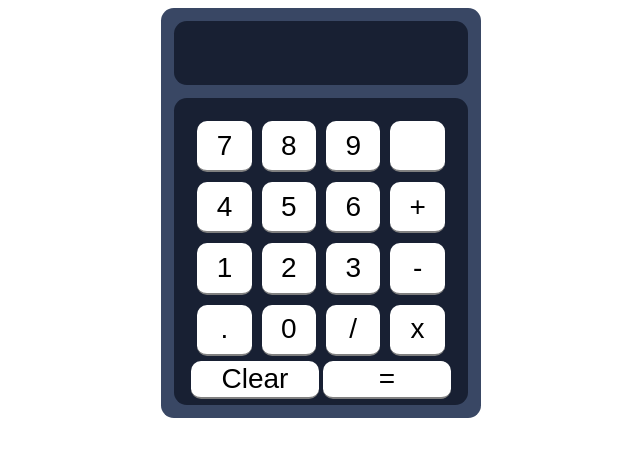
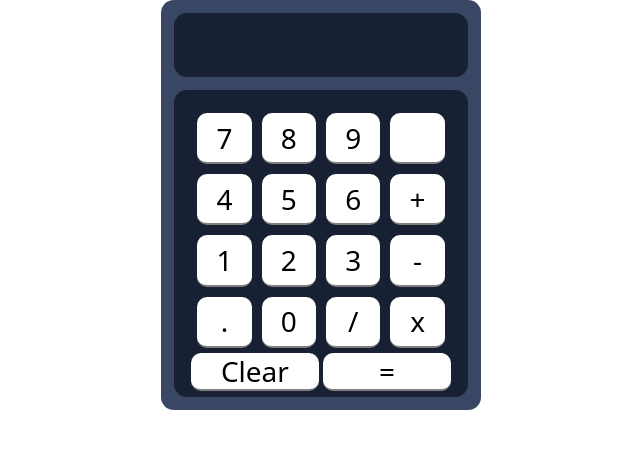
Before and after one commit to woodethx/calc, a plain HTML site: page index.html in a window 1280 px wide. Shown: the whole page, without its empty margins (319-959 px from the left). Drawn offline with nearby package versions, Linux system fonts and the light colour scheme.

Commit message:
Add modern-normalize to css to see what it'd do

```diff
--- a/style.css
+++ b/style.css
@@ -1,3 +1,4 @@
+@import '../../node_modules/modern-normalize/modern-normalize.css';
 body{
     display: flex;
     justify-content: center;
```
